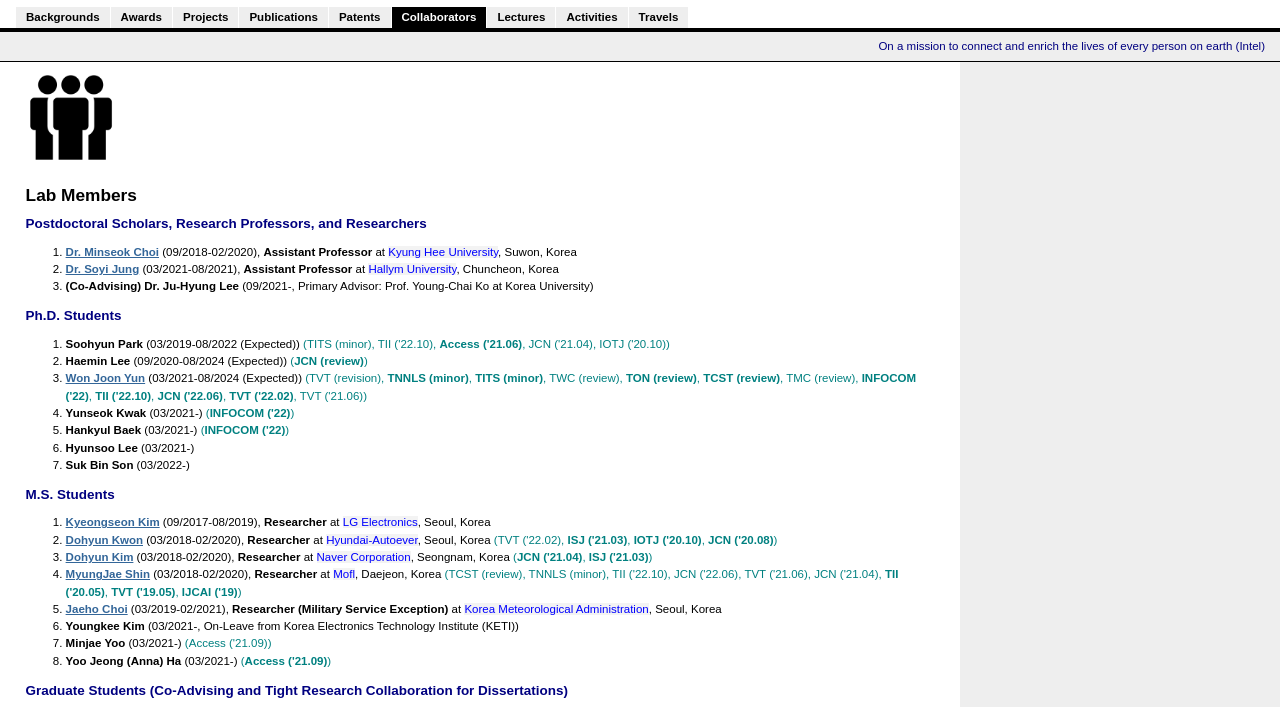
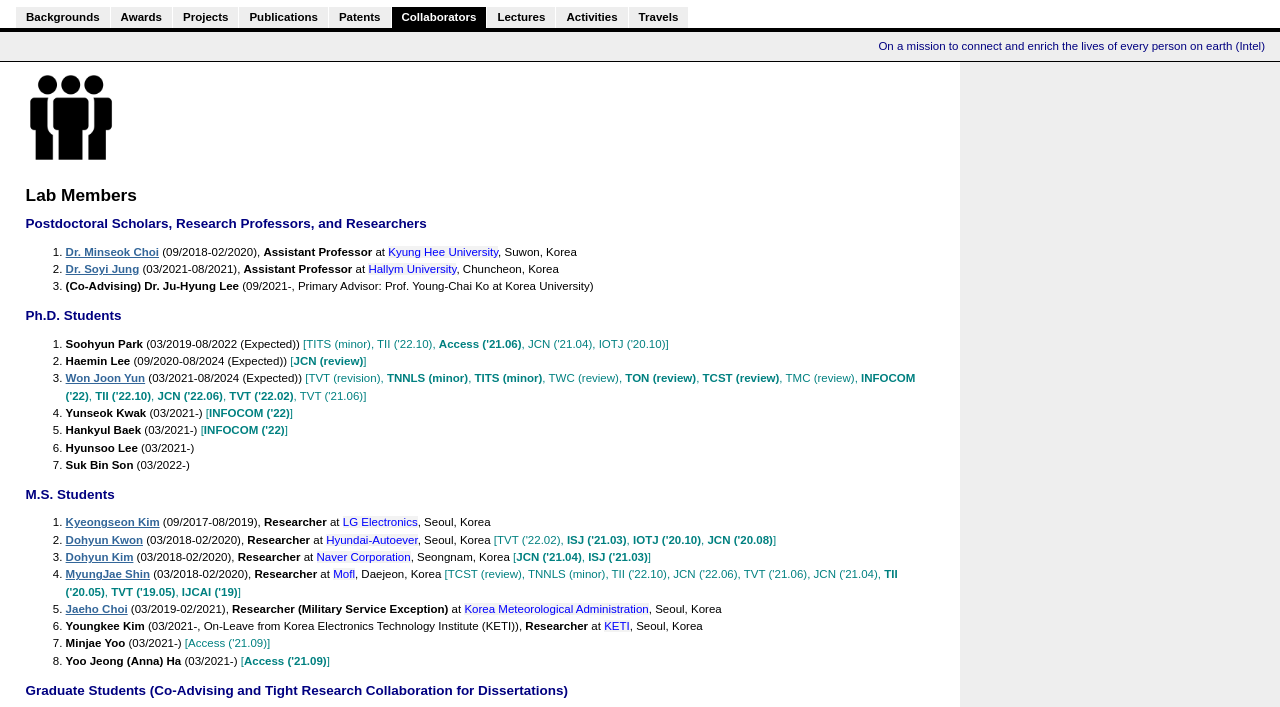
Before and after one commit to joongheon/joongheon.github.io, a plain HTML site: page collaborators.html in a window 1280 px wide. Shown: the part 54-761 px from the top of the page. Drawn offline with Linux system fonts and the light colour scheme.

Commit message:
Add files via upload

```diff
--- a/collaborators.html
+++ b/collaborators.html
@@ -48,24 +48,24 @@
 
 				<h3><emph1>Ph.D. Students</emph1></h3>
 					<ol>
-						<li value="1"><b>Soohyun Park</b> (03/2019-08/2022 (Expected)) <font color="teal">(TITS (minor), TII ('22.10), <b>Access ('21.06)</b>, JCN ('21.04), IOTJ ('20.10))</font></li>
-						<li value="2"><b>Haemin Lee</b> (09/2020-08/2024 (Expected)) <font color="teal">(<b>JCN (review)</b>)</font></li>
-						<li value="3"><b><a href="https://sites.google.com/view/wonjoonyun", target="new">Won Joon Yun</a></b> (03/2021-08/2024 (Expected)) <font color="teal">(TVT (revision), <b>TNNLS (minor)</b>, <b>TITS (minor)</b>, TWC (review), <b>TON (review)</b>, <b>TCST (review)</b>, TMC (review), <b>INFOCOM ('22)</b>, <b>TII ('22.10)</b>, <b>JCN ('22.06)</b>, <b>TVT ('22.02)</b>, TVT ('21.06))</font></li>
-						<li value="4"><b>Yunseok Kwak</b> (03/2021-) <font color="teal">(<b>INFOCOM ('22)</b>)</font></li>
-						<li value="5"><b>Hankyul Baek</b> (03/2021-) <font color="teal">(<b>INFOCOM ('22)</b>)</font></li>
+						<li value="1"><b>Soohyun Park</b> (03/2019-08/2022 (Expected)) <font color="teal">[TITS (minor), TII ('22.10), <b>Access ('21.06)</b>, JCN ('21.04), IOTJ ('20.10)]</font></li>
+						<li value="2"><b>Haemin Lee</b> (09/2020-08/2024 (Expected)) <font color="teal">[<b>JCN (review)</b>]</font></li>
+						<li value="3"><b><a href="https://sites.google.com/view/wonjoonyun", target="new">Won Joon Yun</a></b> (03/2021-08/2024 (Expected)) <font color="teal">[TVT (revision), <b>TNNLS (minor)</b>, <b>TITS (minor)</b>, TWC (review), <b>TON (review)</b>, <b>TCST (review)</b>, TMC (review), <b>INFOCOM ('22)</b>, <b>TII ('22.10)</b>, <b>JCN ('22.06)</b>, <b>TVT ('22.02)</b>, TVT ('21.06)]</font></li>
+						<li value="4"><b>Yunseok Kwak</b> (03/2021-) <font color="teal">[<b>INFOCOM ('22)</b>]</font></li>
+						<li value="5"><b>Hankyul Baek</b> (03/2021-) <font color="teal">[<b>INFOCOM ('22)</b>]</font></li>
 						<li value="6"><b>Hyunsoo Lee</b> (03/2021-)</li>
 						<li value="7"><b>Suk Bin Son</b> (03/2022-)</li>
 					</ol>
 				<h3><emph1>M.S. Students</emph1></h3>
 					<ol>
 						<li value="1"><b><a href="https://www.linkedin.com/in/ks-kim/", target="new">Kyeongseon Kim</a></b> (09/2017-08/2019), <b>Researcher</b> at <bullet_title>LG Electronics</bullet_title>, Seoul, Korea</li>
-						<li value="2"><b><a href="https://github.com/hilariouss", target="new">Dohyun Kwon</a></b> (03/2018-02/2020), <b>Researcher</b> at <bullet_title>Hyundai-Autoever</bullet_title>, Seoul, Korea <font color="teal">(TVT ('22.02), <b>ISJ ('21.03)</b>, <b>IOTJ ('20.10)</b>, <b>JCN ('20.08)</b>)</font></li>
-						<li value="3"><b><a href="https://github.com/ppooiiuuyh", target="new">Dohyun Kim</a></b> (03/2018-02/2020), <b>Researcher</b> at <bullet_title>Naver Corporation</bullet_title>, Seongnam, Korea <font color="teal">(<b>JCN ('21.04)</b>, <b>ISJ ('21.03)</b>)</font></li>
-						<li value="4"><b><a href="https://github.com/170928", target="new">MyungJae Shin</a></b> (03/2018-02/2020), <b>Researcher</b> at <bullet_title>Mofl</bullet_title>, Daejeon, Korea <font color="teal">(TCST (review), TNNLS (minor), TII ('22.10), JCN ('22.06), TVT ('21.06), JCN ('21.04), <b>TII ('20.05)</b>, <b>TVT ('19.05)</b>, <b>IJCAI ('19)</b>)</font></li>
+						<li value="2"><b><a href="https://github.com/hilariouss", target="new">Dohyun Kwon</a></b> (03/2018-02/2020), <b>Researcher</b> at <bullet_title>Hyundai-Autoever</bullet_title>, Seoul, Korea <font color="teal">[TVT ('22.02), <b>ISJ ('21.03)</b>, <b>IOTJ ('20.10)</b>, <b>JCN ('20.08)</b>]</font></li>
+						<li value="3"><b><a href="https://github.com/ppooiiuuyh", target="new">Dohyun Kim</a></b> (03/2018-02/2020), <b>Researcher</b> at <bullet_title>Naver Corporation</bullet_title>, Seongnam, Korea <font color="teal">[<b>JCN ('21.04)</b>, <b>ISJ ('21.03)</b>]</font></li>
+						<li value="4"><b><a href="https://github.com/170928", target="new">MyungJae Shin</a></b> (03/2018-02/2020), <b>Researcher</b> at <bullet_title>Mofl</bullet_title>, Daejeon, Korea <font color="teal">[TCST (review), TNNLS (minor), TII ('22.10), JCN ('22.06), TVT ('21.06), JCN ('21.04), <b>TII ('20.05)</b>, <b>TVT ('19.05)</b>, <b>IJCAI ('19)</b>]</font></li>
 						<li value="5"><b><a href="https://www.linkedin.com/in/jaeho-choi-210b77119/", target="new">Jaeho Choi</a></b> (03/2019-02/2021), <b>Researcher (Military Service Exception)</b> at <bullet_title>Korea Meteorological Administration</bullet_title>, Seoul, Korea</li>
-						<li value="6"><b>Youngkee Kim</b> (03/2021-, On-Leave from Korea Electronics Technology Institute (KETI))</li>
-						<li value="7"><b>Minjae Yoo</b> (03/2021-) <font color="teal">(Access ('21.09))</font></li>
-						<li value="8"><b>Yoo Jeong (Anna) Ha</b> (03/2021-) <font color="teal">(<b>Access ('21.09)</b>)</font></li>
+						<li value="6"><b>Youngkee Kim</b> (03/2021-, On-Leave from Korea Electronics Technology Institute (KETI)), <b>Researcher</b> at <bullet_title>KETI</bullet_title>, Seoul, Korea</li>
+						<li value="7"><b>Minjae Yoo</b> (03/2021-) <font color="teal">[Access ('21.09)]</font></li>
+						<li value="8"><b>Yoo Jeong (Anna) Ha</b> (03/2021-) <font color="teal">[<b>Access ('21.09)</b>]</font></li>
 					</ol>
 
 				<h3><emph1>Graduate Students (Co-Advising and Tight Research Collaboration for Dissertations)</emph1></h3>
```
